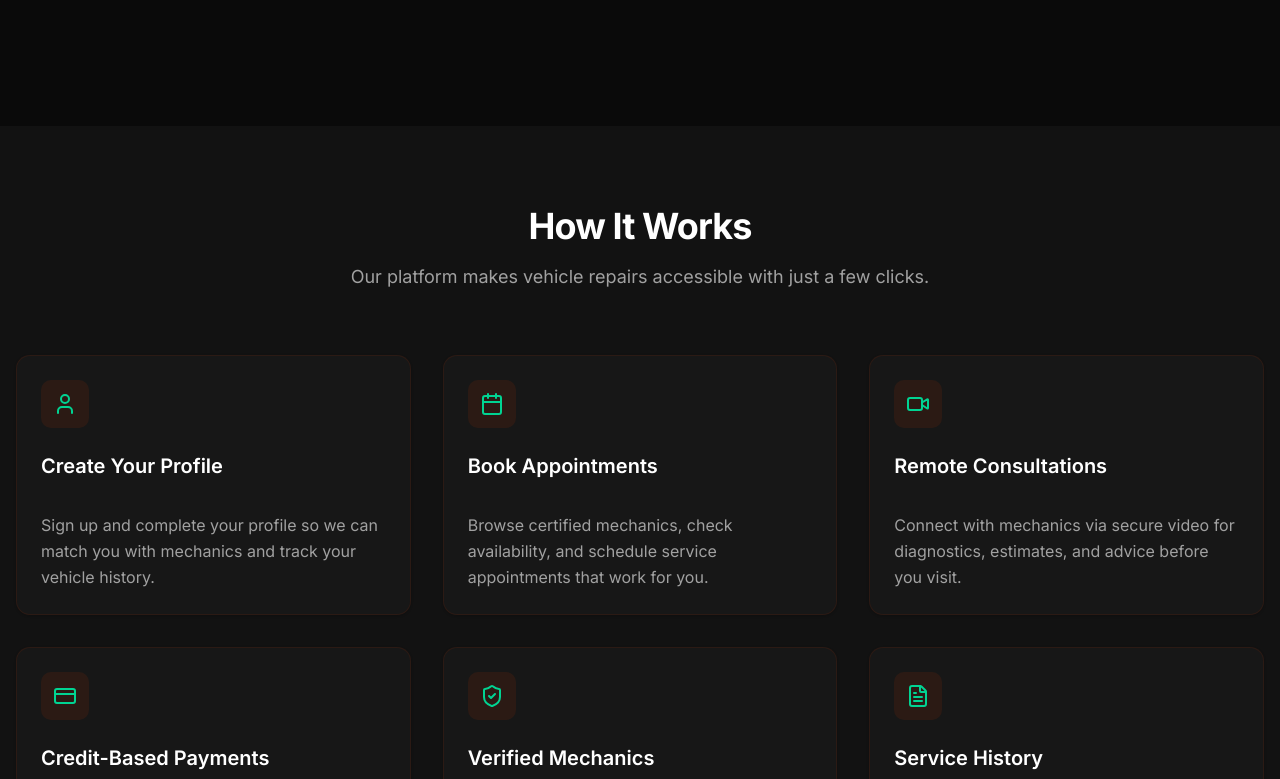
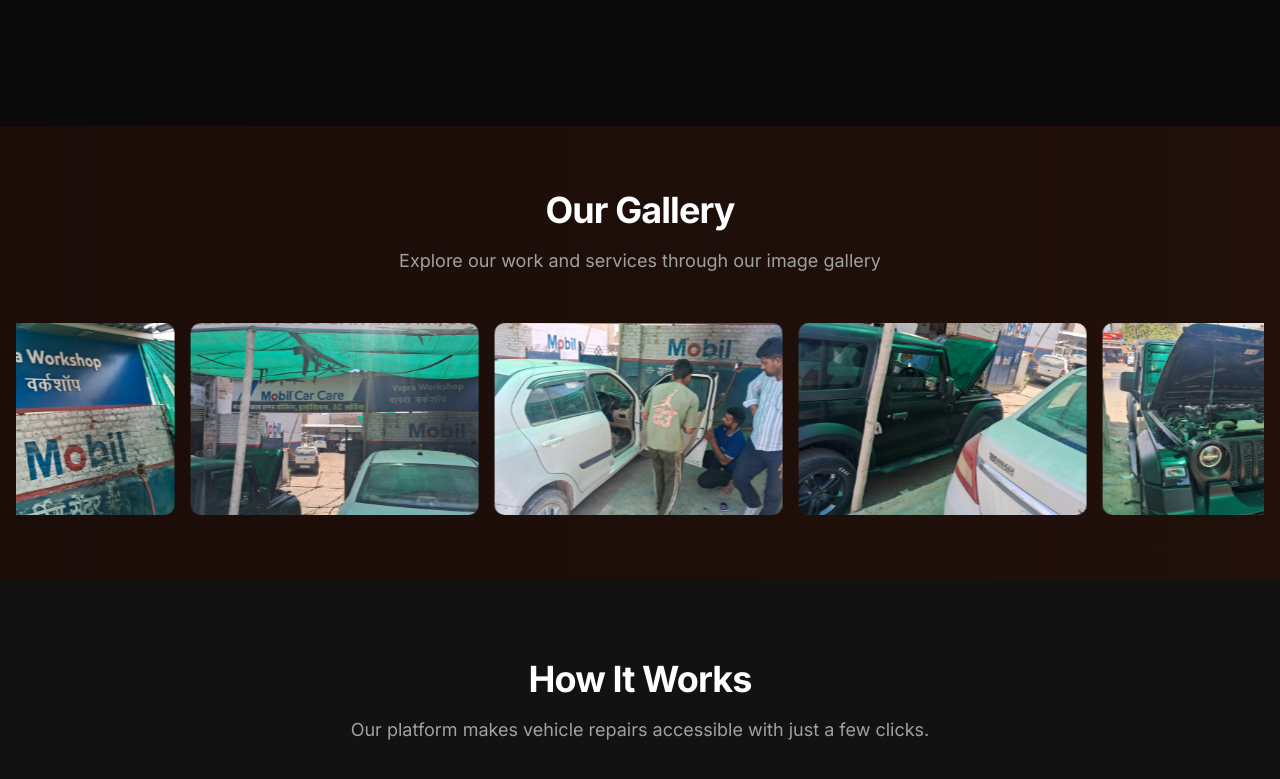
Before and after one commit to siddhant621/Vapra_Wr, a Next.js app: page / in a window 1280 px wide. Shown: the part 726-1505 px from the top of the page. Built offline with nearby package versions, Linux system fonts and the light colour scheme; no server answers.

Commit message:
commited

```diff
--- a/app/globals.css
+++ b/app/globals.css
@@ -164,3 +164,21 @@
          font-bold text-transparent bg-clip-text
          pb-1 pr-2;
 }
+
+/* Image Slider Animation */
+@keyframes slider {
+  0% {
+    transform: translateX(0);
+  }
+  100% {
+    transform: translateX(-50%);
+  }
+}
+
+.animate-slider {
+  animation: slider 30s linear infinite;
+}
+
+.animate-slider:hover {
+  animation-play-state: paused;
+}
--- a/app/page.jsx
+++ b/app/page.jsx
@@ -43,7 +43,7 @@ export default async function Home() {
               </h1>
               <p className="text-muted-foreground text-lg md:text-xl max-w-md">
                 A single platform to schedule services, monitor repairs, and
-                maintain your vehicle’s long-term health.
+                maintain your vehicle's long-term health.
               </p>
               <div className="flex flex-col sm:flex-row gap-4 ">
                 {isAdmin ? (
@@ -80,6 +80,47 @@ export default async function Home() {
                 priority
                 className="object-cover md:pt-14 rounded-xl"
               />
+            </div>
+          </div>
+        </div>
+      </section>
+
+      {/* Image Slider Section */}
+      <section className="py-16 bg-gradient-to-r from-orange-950/30 to-orange-900/20">
+        <div className="container mx-auto px-4">
+          <div className="text-center mb-12">
+            <h2 className="text-3xl md:text-4xl font-bold text-white mb-4">
+              Our Gallery
+            </h2>
+            <p className="text-muted-foreground text-lg max-w-2xl mx-auto">
+              Explore our work and services through our image gallery
+            </p>
+          </div>
+
+          <div className="relative overflow-hidden">
+            <div className="flex animate-slider gap-4">
+              {/* First set of images */}
+              {["/vapra1.jpeg", "/vapra2.jpeg", "/vapra3.jpeg", "/vapra4.jpeg", "/vapra5jpeg.jpeg", "/vapra6.jpeg", "/vapra7.jpeg", "/vapra8.jpeg", "/vapra9.jpeg", "/vapra10.jpeg", "/vapra11.jpeg", "/vapra12.jpeg"].map((src, index) => (
+                <div key={`first-${index}`} className="flex-shrink-0 w-72 h-48 relative rounded-lg overflow-hidden">
+                  <Image
+                    src={src}
+                    alt={`Gallery image ${index + 1}`}
+                    fill
+                    className="object-cover hover:scale-110 transition-transform duration-500"
+                  />
+                </div>
+              ))}
+              {/* Duplicate set for seamless loop */}
+              {["/vapra1.jpeg", "/vapra2.jpeg", "/vapra3.jpeg", "/vapra4.jpeg", "/vapra5jpeg.jpeg", "/vapra6.jpeg", "/vapra7.jpeg", "/vapra8.jpeg", "/vapra9.jpeg", "/vapra10.jpeg", "/vapra11.jpeg", "/vapra12.jpeg"].map((src, index) => (
+                <div key={`second-${index}`} className="flex-shrink-0 w-72 h-48 relative rounded-lg overflow-hidden">
+                  <Image
+                    src={src}
+                    alt={`Gallery image ${index + 1}`}
+                    fill
+                    className="object-cover hover:scale-110 transition-transform duration-500"
+                  />
+                </div>
+              ))}
             </div>
           </div>
         </div>
```
